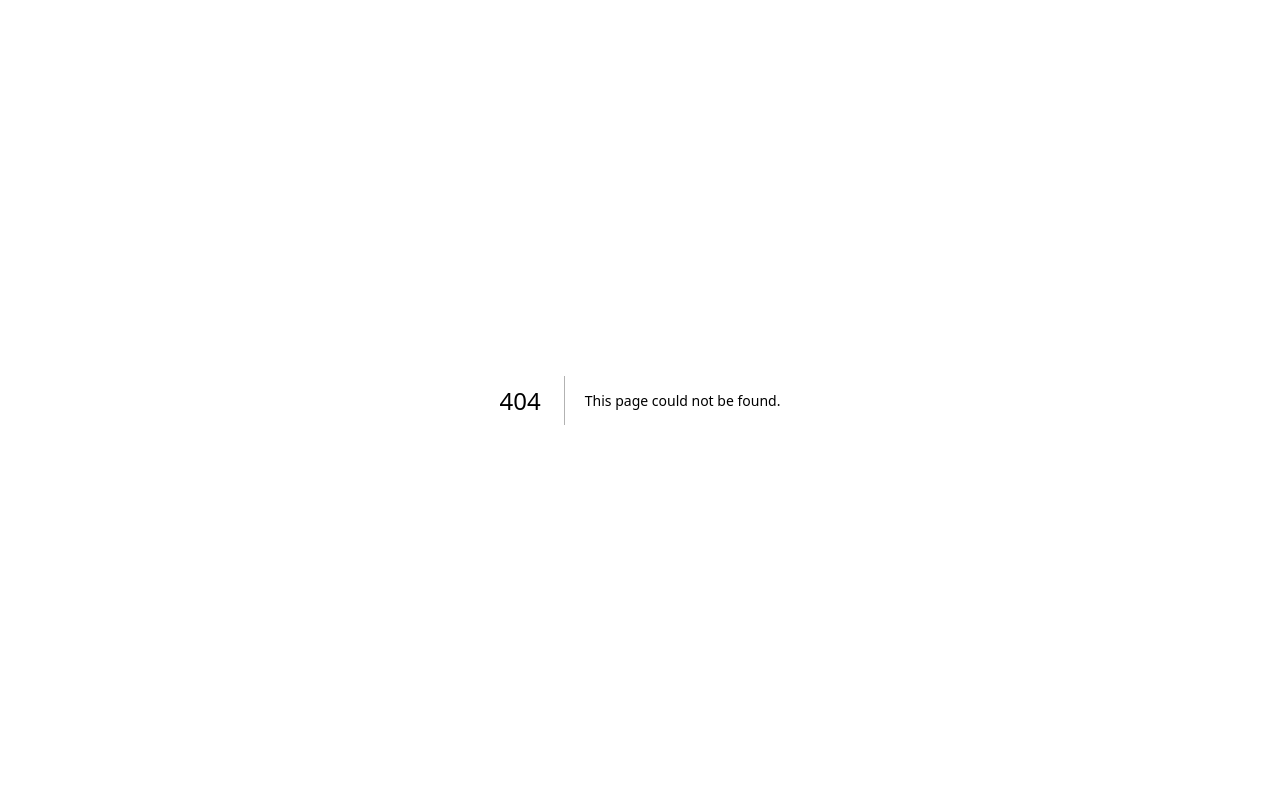
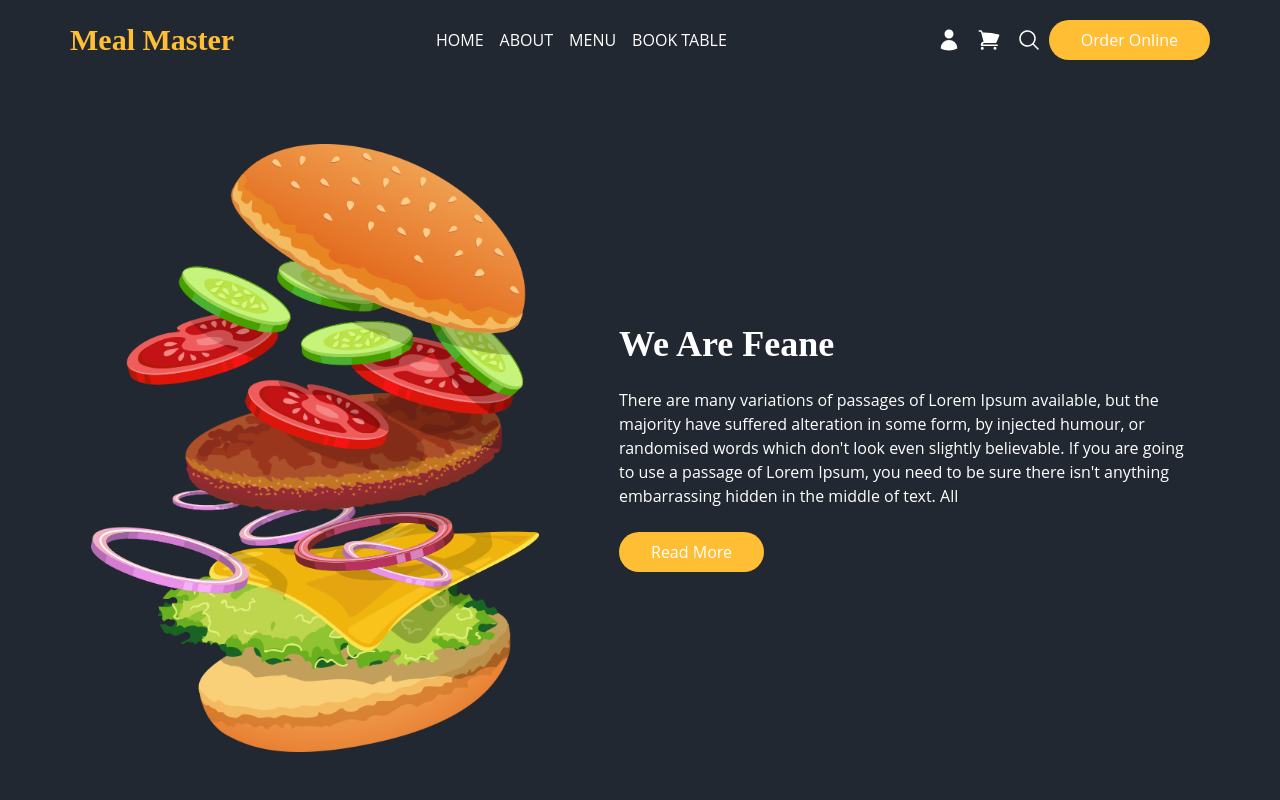
Before and after one commit to EnesSVN/mealMaster, a Next.js app: page /about in a window 1280 px wide. Before the commit this address had no page. Shown: the top 800 px of the page. Built offline with nearby package versions, Linux system fonts and the light colour scheme.

Commit message:
[CREATED] layout and pages

```diff
--- a/components/layout/Footer.tsx
+++ b/components/layout/Footer.tsx
@@ -6,7 +6,7 @@ import Mail from "../ui/Mail";
 
 function Footer() {
   return (
-    <div className=" bg-secondary mt-20 text-white">
+    <div className=" bg-secondary  text-white">
       <div className="  container mx-auto py-20">
         <div className=" flex md:justify-between justify-center text-center flex-wrap md:gap-y-0 gap-y-4">
           <div className=" md:flex-1">
--- a/components/layout/Header.tsx
+++ b/components/layout/Header.tsx
@@ -7,6 +7,7 @@ import SearchModal from "../modals/SearchModal";
 import HamburgerMenuIcon from "../ui/HamburgerMenuIcon";
 import CloseIcon from "../ui/CloseIcon";
 import { useRouter } from "next/router";
+import Link from "next/link";
 
 const Header = () => {
   const [searchModal, setSearchModal] = useState(false);
@@ -39,16 +40,16 @@ const Header = () => {
           </div>
           <ul className="flex sm:flex-row flex-col item items-center justify-end">
             <li className=" px-2 py-5 hover:text-primary cursor-pointer">
-              <a href="">HOME</a>
+              <Link href={"/"}>HOME</Link>
             </li>
             <li className=" px-2 py-5 hover:text-primary cursor-pointer">
-              <a href="">ABOUT</a>
+              <Link href={"/about"}>ABOUT</Link>
             </li>
             <li className=" px-2 py-5 hover:text-primary cursor-pointer">
-              <a href="">MENU</a>
+              <Link href={"/menu"}>MENU</Link>
             </li>
             <li className=" px-2 py-5 hover:text-primary cursor-pointer">
-              <a href="">BOOK TABLE</a>
+              <Link href={"/reservation"}>BOOK TABLE</Link>
             </li>
           </ul>
         </nav>
--- a/components/ui/Logo.tsx
+++ b/components/ui/Logo.tsx
@@ -1,9 +1,12 @@
+import Link from "next/link";
 import React from "react";
 
 export default function Logo() {
   return (
-    <div className=" text-3xl font-dancing text-primary font-bold">
-      Meal Master
-    </div>
+    <Link href="/">
+      <span className=" text-3xl font-dancing text-primary font-bold">
+        Meal Master
+      </span>
+    </Link>
   );
 }
--- /dev/null
+++ b/layout/Layout.tsx
@@ -0,0 +1,19 @@
+import Footer from "@/components/layout/Footer";
+import Header from "@/components/layout/Header";
+import React from "react";
+
+type LayoutProps = {
+  children: React.ReactNode;
+};
+
+function Layout({ children }: LayoutProps) {
+  return (
+    <React.Fragment>
+      <Header />
+      {children}
+      <Footer />
+    </React.Fragment>
+  );
+}
+
+export default Layout;
--- a/pages/_app.tsx
+++ b/pages/_app.tsx
@@ -2,7 +2,12 @@ import "slick-carousel/slick/slick.css";
 import "slick-carousel/slick/slick-theme.css";
 import "@/styles/globals.css";
 import type { AppProps } from "next/app";
+import Layout from "@/layout/Layout";
 
 export default function App({ Component, pageProps }: AppProps) {
-  return <Component {...pageProps} />;
+  return (
+    <Layout>
+      <Component {...pageProps} />
+    </Layout>
+  );
 }
--- /dev/null
+++ b/pages/about/index.tsx
@@ -0,0 +1,12 @@
+import React from "react";
+import AboutLayout from "@/components/layout/About";
+
+function AboutPage() {
+  return (
+    <div>
+      <AboutLayout />
+    </div>
+  );
+}
+
+export default AboutPage;
--- a/pages/index.tsx
+++ b/pages/index.tsx
@@ -1,14 +1,9 @@
-import Header from "@/components/layout/Header";
 import Home from "./home";
-import Input from "@/components/form/Input";
-import Footer from "@/components/layout/Footer";
 
 export default function Index() {
   return (
     <main>
-      <Header />
       <Home />
-      <Footer />
     </main>
   );
 }
--- /dev/null
+++ b/pages/menu/index.tsx
@@ -0,0 +1,12 @@
+import MenuWrapper from "@/components/product/MenuWrapper";
+import React from "react";
+
+function Menu() {
+  return (
+    <div className=" py-10">
+      <MenuWrapper />
+    </div>
+  );
+}
+
+export default Menu;
--- /dev/null
+++ b/pages/reservation/index.tsx
@@ -0,0 +1,12 @@
+import React from "react";
+import Reservation from "@/components/layout/Reservation";
+
+function ReservationPage() {
+  return (
+    <div>
+      <Reservation />
+    </div>
+  );
+}
+
+export default ReservationPage;
```
